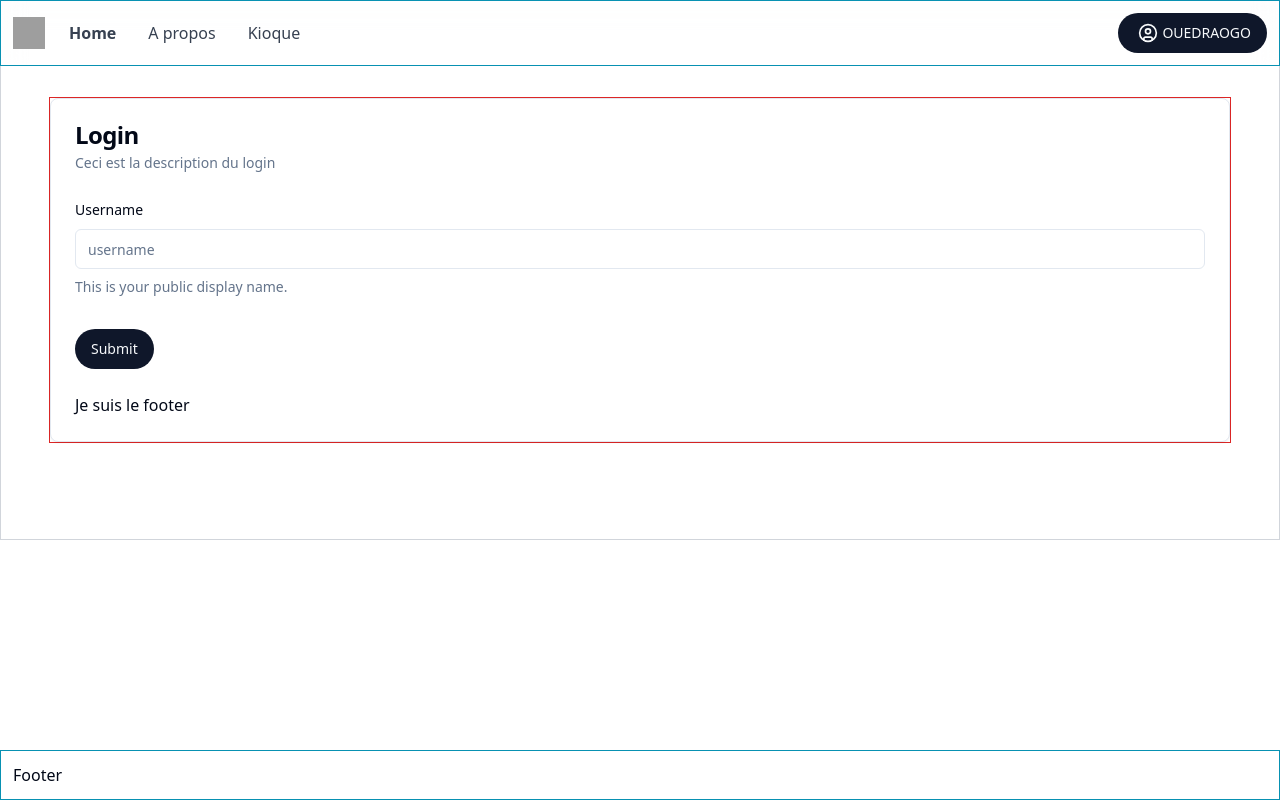
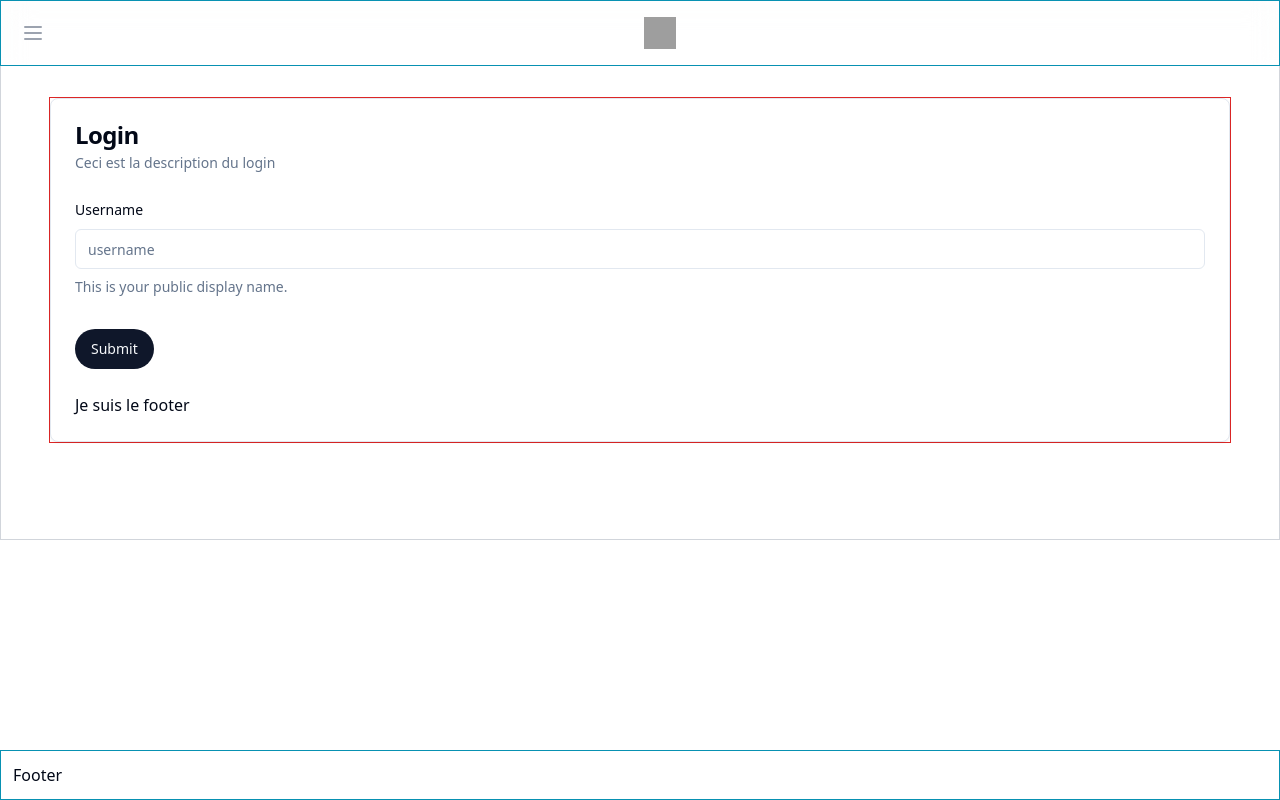
Before and after one commit to wendkoagenda/stachTest, a React (Vite) app: page / in a window 1280 px wide. Built offline with nearby package versions, Linux system fonts and the light colour scheme; grey boxes are pictures that could not be loaded.

Commit message:
Vertical nav bar'

```diff
--- a/src/components/commons/Header.tsx
+++ b/src/components/commons/HorizontalHeader.tsx
@@ -9,7 +9,7 @@ import { Link } from "react-router-dom";
 import Dropdown from "../custom/Dropdown";
 import UserDropdown from "../custom/UserDropdown";
 
-export default function Header() {
+export default function HorizontalHeader() {
   const [isMenuOpen, setIsMenuOpen] = useState(false);
   const menuRef = useRef<HTMLDivElement>(null);
 
--- /dev/null
+++ b/src/components/commons/VerticalHeader.tsx
@@ -0,0 +1,106 @@
+import { useEffect, useRef, useState } from "react";
+import { Link } from "react-router-dom";
+import Dropdown from "../custom/Dropdown";
+import UserDropdown from "../custom/UserDropdown";
+
+export default function VerticalHeader() {
+  const [isMenuOpen, setIsMenuOpen] = useState(false);
+  const menuRef = useRef<HTMLDivElement>(null);
+
+  const toggleMenu = () => {
+    setIsMenuOpen(!isMenuOpen);
+  };
+
+  const handleClickOutside = (event: MouseEvent) => {
+    // eslint-disable-next-line @typescript-eslint/no-explicit-any
+    if (menuRef.current && !(menuRef.current as any).contains(event.target)) {
+      setIsMenuOpen(false);
+    }
+  };
+
+  useEffect(() => {
+    document.addEventListener("mousedown", handleClickOutside);
+    return () => {
+      document.removeEventListener("mousedown", handleClickOutside);
+    };
+  }, []);
+
+  return (
+    <>
+      {isMenuOpen ? (
+        <div
+          className="flex flex-col fixed h-full justify-between border border-cyan-600 backdrop-blur-lg filter p-3"
+          ref={menuRef}
+        >
+          <div className="flex flex-col" ref={menuRef}>
+            <a href="/" className="flex-shrink-0">
+              <img className="h-8 w-8" src="logo.svg" alt="Logo" />
+            </a>
+            <div className="flex flex-col mt-6 space-y-2">
+              <Link to="/" className="text-gray-700 font-bold">
+                Home
+              </Link>
+              <Link to="/" className="text-gray-700 hover:font-bold">
+                A propos
+              </Link>
+              <Dropdown title="Kioque">
+                <a
+                  href="#"
+                  className="block px-4 py-2 text-sm text-gray-700 hover:bg-gray-100"
+                >
+                  Option 1
+                </a>
+              </Dropdown>
+              <UserDropdown title="OUEDRAOGO">
+                <>
+                  <a
+                    href="#"
+                    className="block px-4 py-2 text-sm text-gray-700 hover:bg-gray-100"
+                  >
+                    Mon compte
+                  </a>
+                  <a
+                    href="#"
+                    className="block px-4 py-2 text-sm text-gray-700 hover:bg-gray-100"
+                  >
+                    Me deconnecter
+                  </a>
+                </>
+              </UserDropdown>
+            </div>
+          </div>
+        </div>
+      ) : (
+        <div className="flex fixed w-full h-auto p-3 justify-between border border-cyan-600 backdrop-blur-lg filter items-center">
+          <div className="flex items-center">
+            {" "}
+            {/* Conteneur gauche */}
+            <button
+              className="inline-flex items-start justify-start p-2 rounded-md text-gray-400 hover:text-gray-500 hover:bg-gray-100 focus:outline-none focus:ring-2 focus:ring-inset focus:ring-white"
+              onClick={toggleMenu}
+            >
+              <svg
+                className="h-6 w-6"
+                stroke="currentColor"
+                fill="none"
+                viewBox="0 0 24 24"
+              >
+                <path
+                  strokeLinecap="round"
+                  strokeLinejoin="round"
+                  strokeWidth="2"
+                  d="M4 6h16M4 12h16M4 18h16"
+                />
+              </svg>
+            </button>
+          </div>
+          <div className="flex justify-center flex-grow">
+            <a href="/">
+              <img className="h-8 w-8" src="logo.svg" alt="Logo" />
+            </a>
+          </div>
+        </div>
+      )}
+    </>
+  );
+}
--- a/src/components/layouts/AuthenticatedLayout.tsx
+++ b/src/components/layouts/AuthenticatedLayout.tsx
@@ -1,5 +1,5 @@
 import Footer from "../commons/Footer";
-import Header from "../commons/Header";
+import Header from "../commons/HorizontalHeader";
 
 // export default function AuthenticatedLayout({ content }: { content: string }) {
 //   return (
--- a/src/pages/home/Home.tsx
+++ b/src/pages/home/Home.tsx
@@ -1,3 +1,5 @@
+import VerticalHeader from "@/components/commons/VerticalHeader";
+import { Button } from "@/components/ui/button";
 import {
   Card,
   CardContent,
@@ -6,12 +8,6 @@ import {
   CardHeader,
   CardTitle,
 } from "@/components/ui/card";
-import Footer from "../../components/commons/Footer";
-import Header from "../../components/commons/Header";
-import { Button } from "@/components/ui/button";
-import { zodResolver } from "@hookform/resolvers/zod";
-import { useForm } from "react-hook-form";
-import { z } from "zod";
 import {
   Form,
   FormControl,
@@ -22,12 +18,17 @@ import {
   FormMessage,
 } from "@/components/ui/form";
 import { Input } from "@/components/ui/input";
+import { zodResolver } from "@hookform/resolvers/zod";
+import { useForm } from "react-hook-form";
+import { z } from "zod";
+import Footer from "../../components/commons/Footer";
 
 const formSchema = z.object({
   username: z.string().min(2, {
     message: "Username must be at least 2 characters.",
   }),
 });
+
 export default function Home() {
   const form = useForm<z.infer<typeof formSchema>>({
     resolver: zodResolver(formSchema),
@@ -39,9 +40,11 @@ export default function Home() {
   function onSubmit(values: z.infer<typeof formSchema>) {
     console.log(values);
   }
+
   return (
     <>
-      <Header />
+      {/* <HorizontalHeader /> */}
+      <VerticalHeader />
       <div className="w-full mx-auto py-24 px-6 sm:py-24 sm:px-6 md:py-24 md:px-8 lg:py-24 lg:px-12 xl:py-24 xl:px-12 border border-gray-300">
         <div className="border border-red-600">
           <Card>
```
